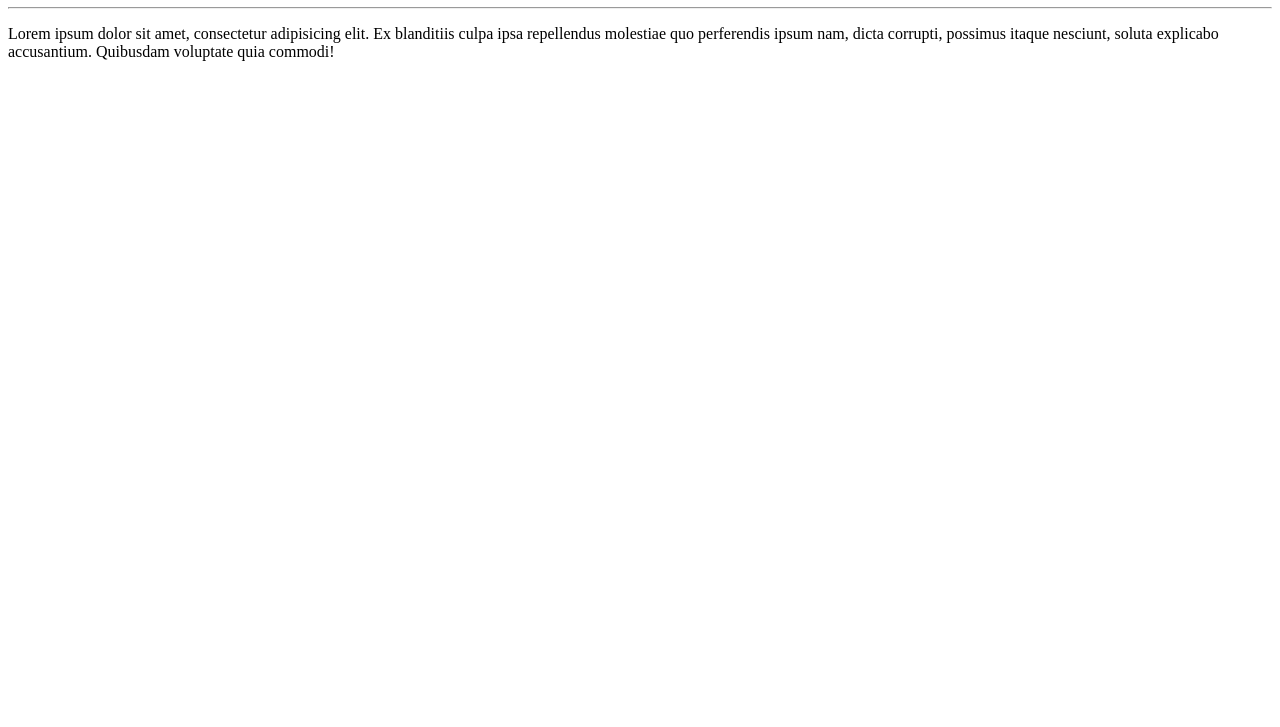
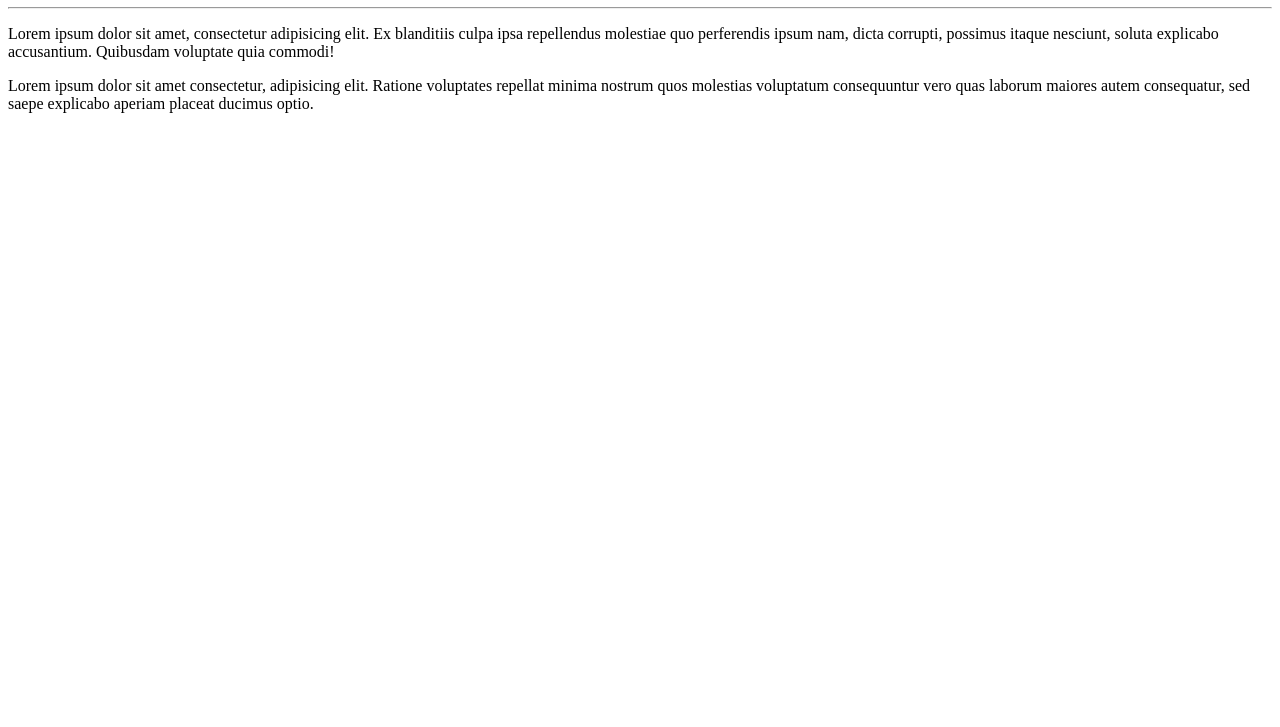
Before and after one commit to carlosxd007/Ola-Mundo, a plain HTML site: page site-exemplo/index.html in a window 1280 px wide. Shown: the part 73-800 px from the top of the page. Drawn offline with Linux system fonts and the light colour scheme.

Commit message:
modifiquei o html

```diff
--- a/site-exemplo/index.html
+++ b/site-exemplo/index.html
@@ -9,5 +9,6 @@
     <h1>Olá, Mundo!</h1>
     <hr>
     <p>Lorem ipsum dolor sit amet, consectetur adipisicing elit. Ex blanditiis culpa ipsa repellendus molestiae quo perferendis ipsum nam, dicta corrupti, possimus itaque nesciunt, soluta explicabo accusantium. Quibusdam voluptate quia commodi!</p>
+    <p>Lorem ipsum dolor sit amet consectetur, adipisicing elit. Ratione voluptates repellat minima nostrum quos molestias voluptatum consequuntur vero quas laborum maiores autem consequatur, sed saepe explicabo aperiam placeat ducimus optio.</p>
 </body>
 </html>
```
